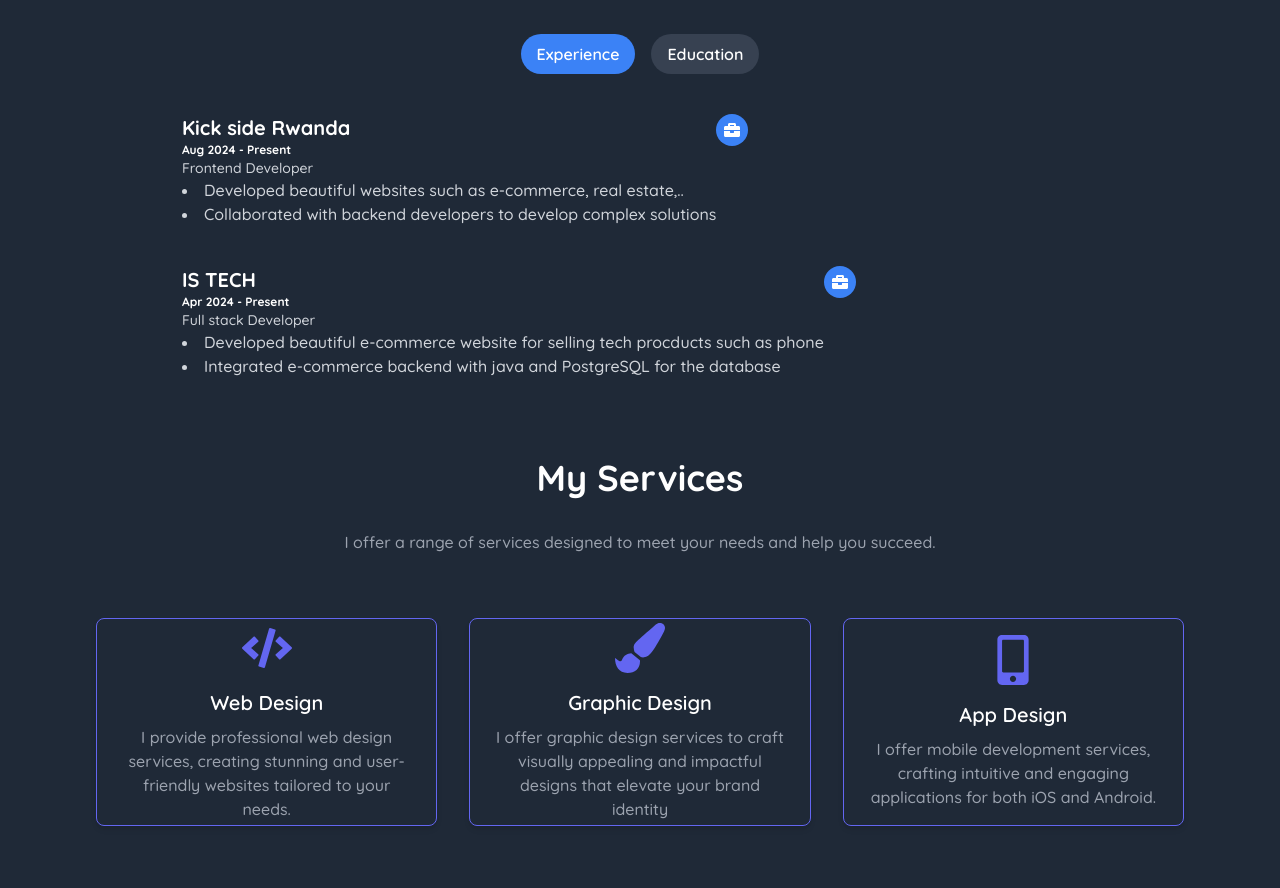
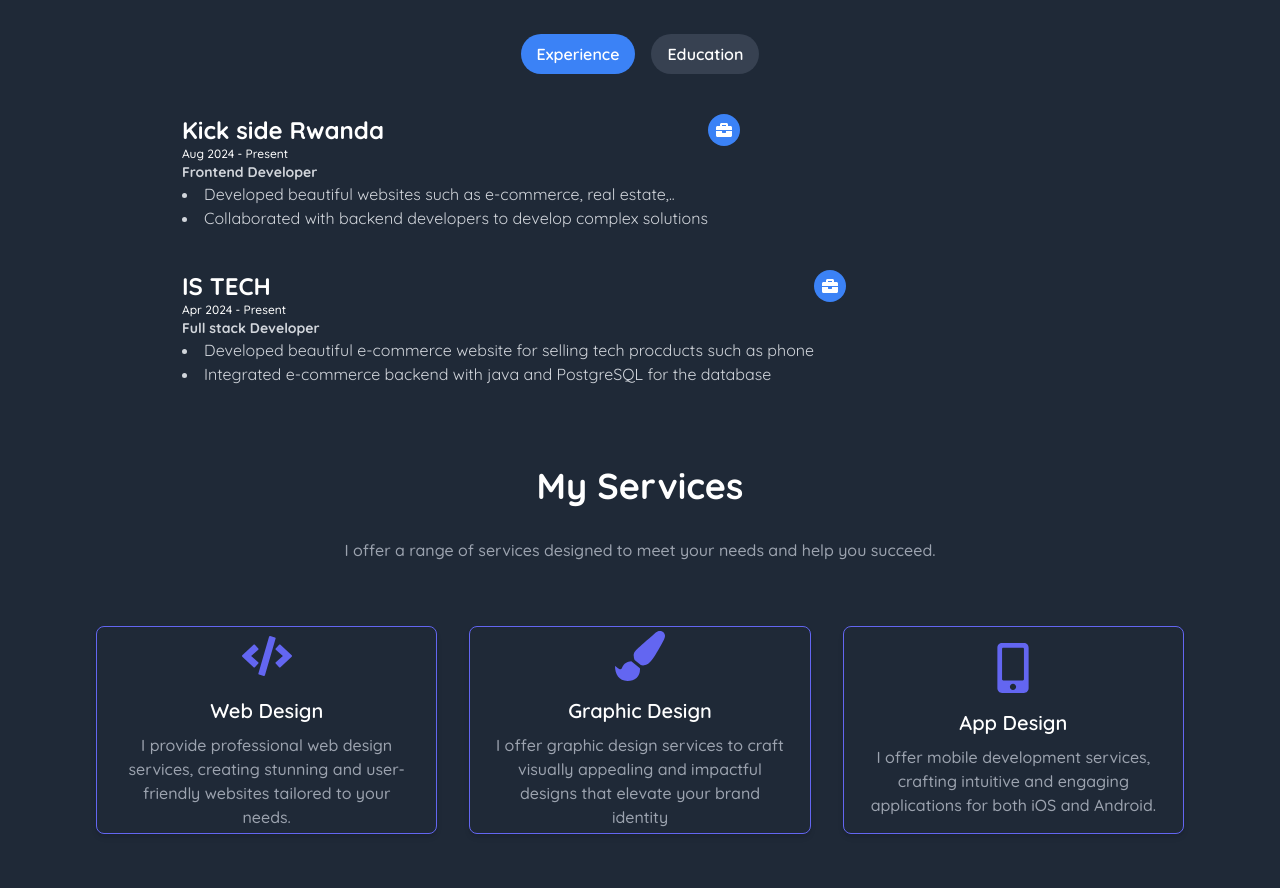
Before and after one commit to Paulin-NIYOBYOSE/Portfolio, a React (Create React App) app: page / in a window 1280 px wide. Shown: the part 2306-3194 px from the top of the page. Built offline with nearby package versions, Linux system fonts and the light colour scheme.

Commit message:
Styled experiences

```diff
--- a/src/components/Experience.js
+++ b/src/components/Experience.js
@@ -70,12 +70,12 @@ export default function ExperienceSection() {
                             <div key={index} className="flex items-start mb-10 lg:ml-[150px]">
 
                                 <div className="ml-4">
-                                    <h3 className="text-xl font-bold text-black dark:text-white">{item.title}</h3>
-                                    <h2 className='text-xs font-bold text-black dark:text-white'>{item.duration}</h2>
-                                    <p className="text-sm dark:text-gray-300 text-gray-800">{item.role}</p>
-                                    <ul className="dark:text-gray-300 text-gray-800">
+                                    <h3 className="text-xl lg:text-2xl text-black dark:text-white font-bold">{item.title}</h3>
+                                    <h2 className="text-xs text-black dark:text-white">{item.duration}</h2>
+                                    <p className="text-sm dark:text-gray-300 text-gray-800 font-bold">{item.role}</p>
+                                    <ul className="dark:text-gray-300 text-gray-800 ">
                                         {item.description.map((desc, i) => (
-                                            <li key={i} className="list-disc list-inside">
+                                            <li key={i} className="list-disc list-inside font-normal">
                                                 {desc}
                                             </li>
                                         ))}
```
